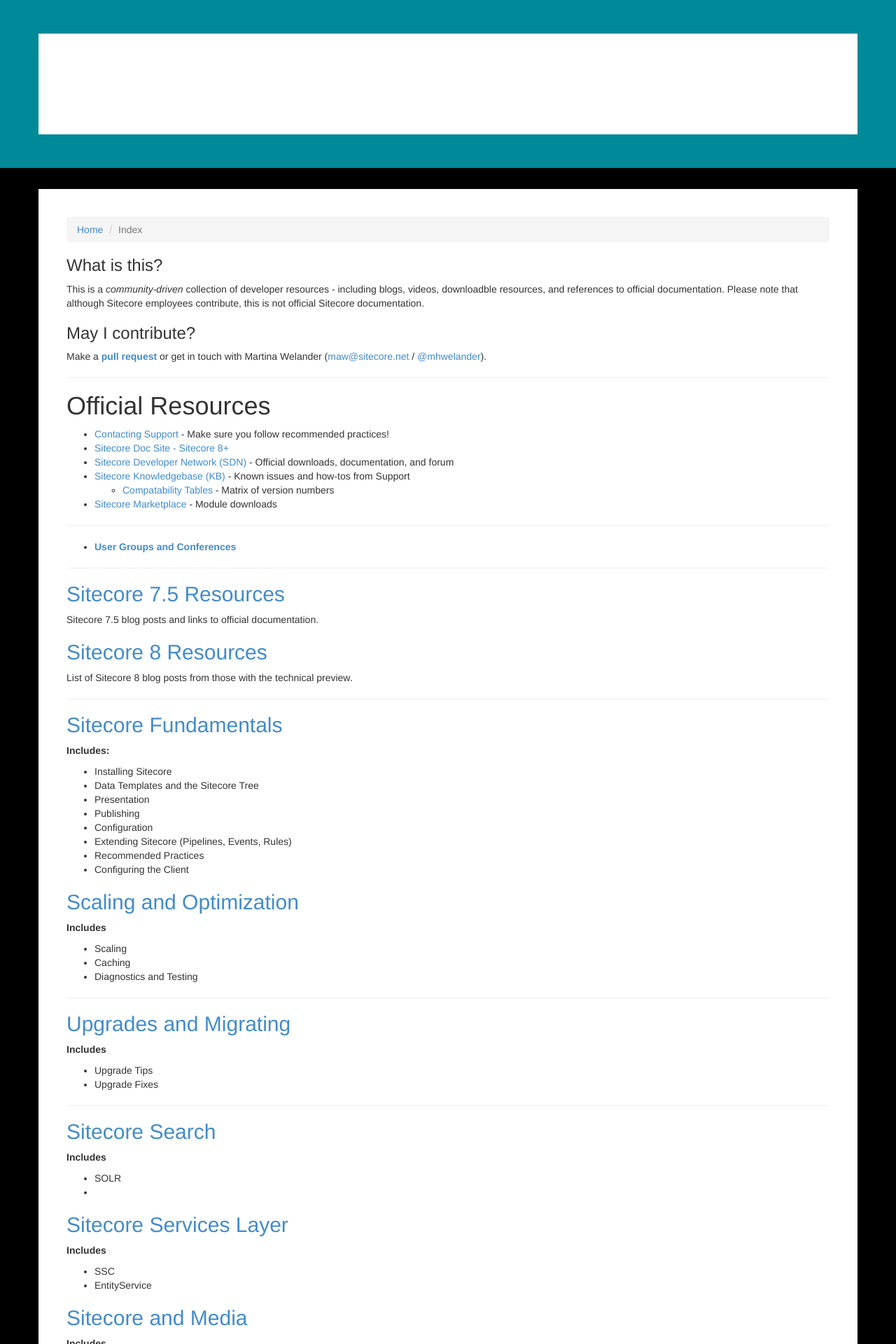
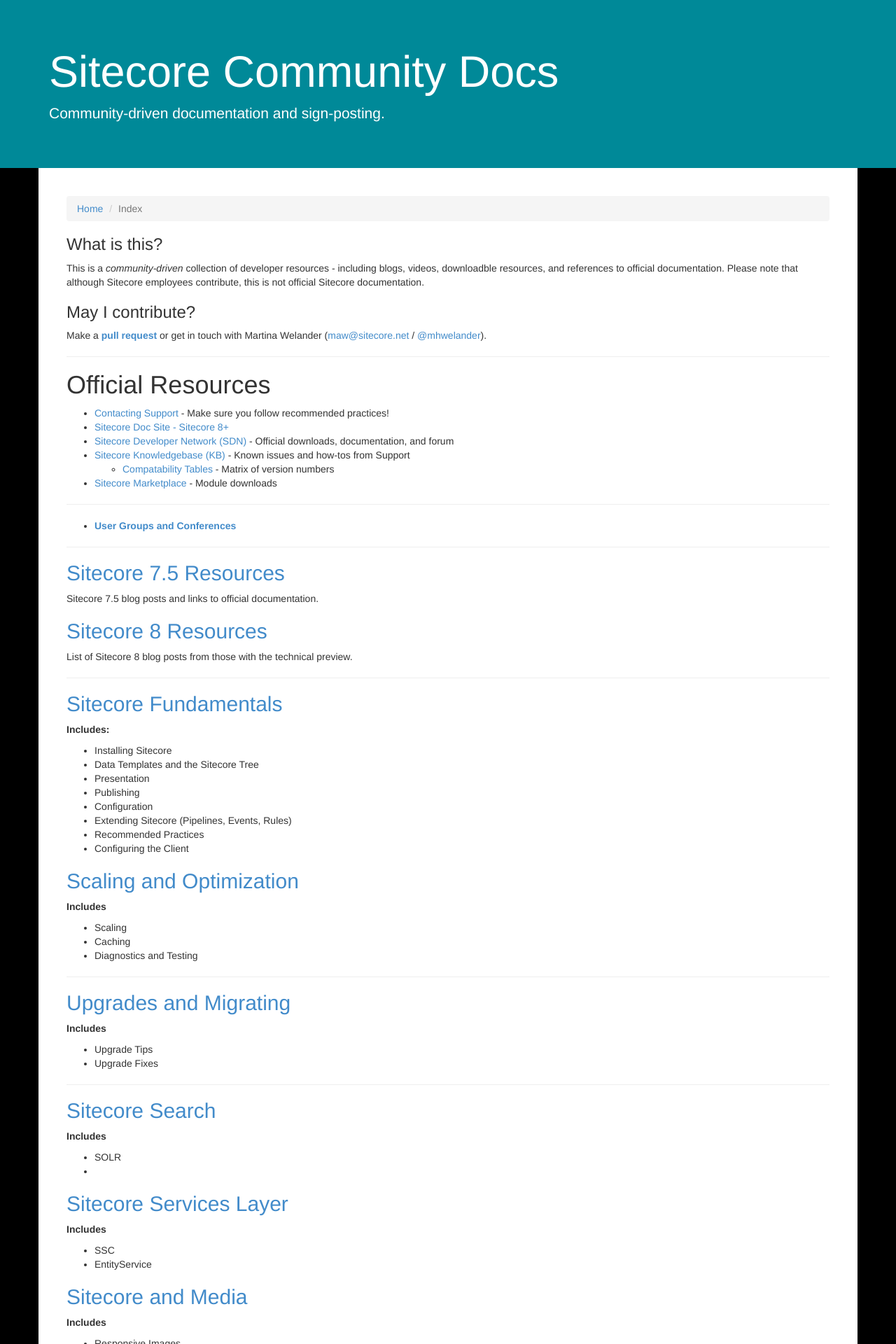
Before and after one commit to Sitecore-Community/docs, a Jekyll site: the page built from index.md, in a window 1280 px wide. Shown: the top 1920 px of the page at 70% size. Built offline with Jekyll 4.4.1, drawn with Linux system fonts in a browser that asks for light colours; nearby versions of some CDN libraries; the list of posts is cut into pages by our own code.

Commit message:
CSS update.

```diff
--- a/css/custom.css
+++ b/css/custom.css
@@ -5,12 +5,9 @@
 .doc-masthead {
 	color: #fff;
 	background: #008998;
+	margin-bottom: 0;
 }
-
-.container {
+.container.doc-body {
+	padding: 40px;
 	background: #fff;
 }
-
-.container.doc-body {
-	padding: 40px;
-}
```
